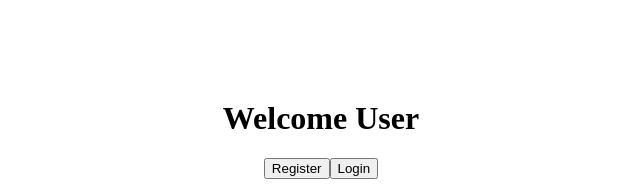
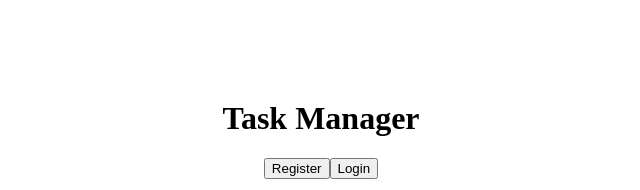
Before and after one commit to sarnithaad/Task-Management-System, a Next.js app in the folder frontend/: page / in a window 1280 px wide. Shown: the top 190 px of the page, without its empty margins (319-959 px from the left). Built offline with nearby package versions, Linux system fonts and the light colour scheme.

Commit message:
initial commit

```diff
--- a/frontend/pages/index.js
+++ b/frontend/pages/index.js
@@ -4,7 +4,7 @@ export default function Home() {
   const router = useRouter();
   return (
     <div style={{ textAlign: 'center', marginTop: 100 }}>
-      <h1>Welcome User</h1>
+      <h1>Task Manager </h1>
       <button onClick={() => router.push('/register')}>Register</button>
       <button onClick={() => router.push('/login')}>Login</button>
     </div>
```
